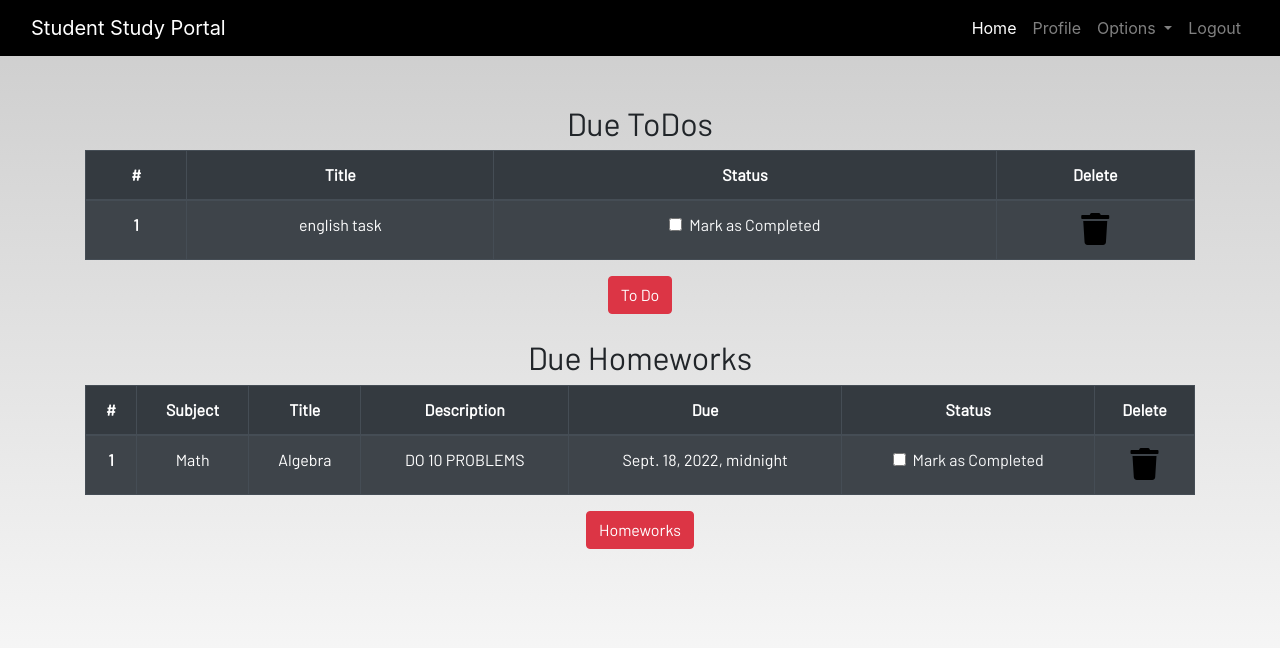
After one commit to myselfadib/StudyPortal, a Django app: page /profile/ in a window 1280 px wide. The commit adds this page. Shown: the top 648 px of the page. Run offline with Django 4.2, Linux system fonts and the light colour scheme; a user stored in the database is signed in; data comes from the database, SQL or seed files in the repository; both versions use the stored data as it was after the commit; some libraries are stand-ins or nearby versions; some web fonts are replaced.

Commit message:
finished the project

```diff
--- a/study/studyportal/dashboard/templates/dashboard/base.html
+++ b/study/studyportal/dashboard/templates/dashboard/base.html
@@ -20,17 +20,18 @@
   <header>
     <nav class="navbar navbar-expand-lg navbar-dark bg-dark">
       <div class="container-fluid">
-        <a class="navbar-brand" href="#">Student Study Portal</a>        <button class="navbar-toggler" type="button" data-bs-toggle="collapse" data-bs-target="#navbarSupportedContent"
+        <a class="navbar-brand" href="{% url 'home' %}">Student Study Portal</a>        <button class="navbar-toggler" type="button" data-bs-toggle="collapse" data-bs-target="#navbarSupportedContent"
           aria-controls="navbarSupportedContent" aria-expanded="false" aria-label="Toggle navigation">
           <span class="navbar-toggler-icon"></span>
         </button>
         <div class="collapse navbar-collapse justify-content-end" id="navbarSupportedContent">
           <ul class="navbar-nav mb-2 mb-lg-0">
             <li class="nav-item">
-              <a class="nav-link active" aria-current="page" href="#">Home</a>
+              <a class="nav-link active" aria-current="page" href="{% url 'home' %}">Home</a>
             </li>
+            {% if user.is_authenticated %}
             <li class="nav-item">
-              <a class="nav-link" href="#">Profile</a>
+              <a class="nav-link" href="{% url 'profile' %}">Profile</a>
             </li>
             <li class="nav-item dropdown">
               <a class="nav-link dropdown-toggle" href="#" id="navbarDropdown" role="button" data-toggle="dropdown"
@@ -38,31 +39,33 @@
                 Options
               </a>
               <div class="dropdown-menu" aria-labelledby="navbarDropdown">
-                <a class="dropdown-item" href="#">Books</a>
-                <a class="dropdown-item" href="#">Wikipedia</a>
+                <a class="dropdown-item" href="{% url 'books' %}">Books</a>
+                <a class="dropdown-item" href="{% url 'wiki' %}">Wikipedia</a>
                 <div class="dropdown-divider"></div>
 
-                <a class="dropdown-item" href="#">Dictionary</a>
-                <a class="dropdown-item" href="#">Youtube</a>
+                <a class="dropdown-item" href="{% url 'dictionary' %}">Dictionary</a>
+                <a class="dropdown-item" href="{% url 'youtube' %}">Youtube</a>
                 <div class="dropdown-divider"></div>
-                <a class="dropdown-item" href="#">To-do</a>
-                <a class="dropdown-item" href="#">Homework</a>
+                <a class="dropdown-item" href="{% url 'todo' %}">To-do</a>
+                <a class="dropdown-item" href="{% url 'homework' %}">Homework</a>
                 <div class="dropdown-divider"></div>
-                <a class="dropdown-item" href="#">Notes</a>
-                <a class="dropdown-item" href="#">Conversion</a>
+                <a class="dropdown-item" href="{% url 'notes' %}">Notes</a>
+                <a class="dropdown-item" href="{% url 'conversion' %}">Conversion</a>
                 <div class="dropdown-divider"></div>
               </div>
             </li>
 
             <li class="nav-item">
-              <a class="nav-link" href="#">Logout</a>
+              <a class="nav-link" href="{% url 'logout' %}">Logout</a>
+            </li>
+            {% else %}
+            <li class="nav-item">
+              <a class="nav-link" href="{% url 'register' %}">Register</a>
             </li>
             <li class="nav-item">
-              <a class="nav-link" href="#">Register</a>
+              <a class="nav-link" href="{% url 'login' %}">Login</a>
             </li>
-            <li class="nav-item">
-              <a class="nav-link" href="#">Login</a>
-            </li>
+            {% endif %}
           </ul>
         </div>
       </div>
--- /dev/null
+++ b/study/studyportal/dashboard/templates/dashboard/profile.html
@@ -0,0 +1,108 @@
+{% extends 'dashboard/base.html' %}
+{% load static %}
+{% load crispy_forms_tags%}
+{% block content %}
+<section class="text-center">
+
+    <div class="container">
+        {% if not todos_done %}
+        <h2>Due ToDos</h2>
+        <table class="table table-striped table-bordered table-hover table-dark">
+            <thead>
+                <tr>
+                    <th scope="col">#</th>
+                    <th scope="col">Title</th>
+                    <th scope="col">Status</th>
+                    <th scope="col">Delete</th>
+                </tr>
+            </thead>
+            <tbody>
+
+                {% for todo in todos  %}
+
+
+
+                <tr>
+                    <th scope="row">{{forloop.counter}}</th>
+                    <td>{{todo.title}}</td>
+                    <td>
+                        <a href="{% url 'update_todo' todo.id %}">
+                            <div class="form-check">
+                                {% if todo.is_finished == True %}
+                                <input class="form-check-input" type="checkbox" value="" checked>
+                                {% else %}
+                                <input class="form-check-input" type="checkbox" value="">
+                                {% endif %}
+                                <label class="form-check-label text-light" for="flexCheckDefault">
+                                    Mark as Completed
+                                </label>
+                            </div>
+                        </a>
+                    </td>
+
+                    <td><a href="{% url 'delete_todo' todo.id %}"><i class="fa fa-trash fa-2x"></i></a></td>
+                </tr>
+                {% endfor %}
+            </tbody>
+        </table>
+        {% else %}
+        <h3>All To dos are completed!!!!</h3>
+        {% endif %}
+        <a href="{% url 'todo' %}" class="btn btn-danger">To Do</a>
+        <br><br>
+
+        {% if not homework_done %}
+        <h2>Due Homeworks</h2>
+
+        <table class="table table-striped table-bordered table-hover table-dark">
+            <thead>
+                <tr>
+                    <th scope="col">#</th>
+                    <th scope="col">Subject</th>
+                    <th scope="col">Title</th>
+                    <th scope="col">Description</th>
+                    <th scope="col">Due</th>
+                    <th scope="col">Status</th>
+                    <th scope="col">Delete</th>
+                </tr>
+            </thead>
+            <tbody>
+
+                {% for hw in homeworks  %}
+
+
+
+                <tr>
+                    <th scope="row">{{forloop.counter}}</th>
+                    <td>{{hw.subject}}</td>
+                    <td>{{hw.title}}</td>
+                    <td>{{hw.description}}</td>
+                    <td>{{hw.due}}</td>
+
+                    <td>
+                        <a href="{% url 'update_homework' hw.id %}">
+                            <div class="form-check">
+                                {% if hw.is_finished == True %}
+                                <input class="form-check-input" type="checkbox" value="" checked>
+                                {% else %}
+                                <input class="form-check-input" type="checkbox" value="" >
+                                {% endif %}
+                                <label class="form-check-label text-light" for="flexCheckDefault">
+                                    Mark as Completed
+                                </label>
+                            </div>
+                        </a>
+                    </td>
+                    <td><a href="{% url 'delete_homework' hw.id %}"><i class="fa fa-trash fa-2x"></i></a></td>
+                </tr>
+                {% endfor %}
+            </tbody>
+        </table>
+        {% else %}
+        <h3>All To homeworks are completed!!!!</h3>
+        {% endif %}
+        <a href="{% url 'homework' %}" class="btn btn-danger">Homeworks</a>
+    </div>
+</section>
+
+{% endblock content %}
--- a/study/studyportal/dashboard/views.py
+++ b/study/studyportal/dashboard/views.py
@@ -6,10 +6,11 @@ from django.views import generic
 from youtubesearchpython import VideosSearch
 import requests
 import wikipedia
+from django.contrib.auth.decorators import login_required
 # Create your views here.
 def home(request):
     return render(request,'dashboard/home.html')
-
+@login_required
 def notes(request):
     if request.method == 'POST':
         form = NotesForm(request.POST)
@@ -22,7 +23,7 @@ def notes(request):
     notes = Notes.objects.filter(user=request.user)
     context = {'notes':notes,'form':form}
     return render(request,'dashboard/notes.html',context)
-
+@login_required
 def delete_note(request,pk=None):
     Notes.objects.get(id=pk).delete()
     return redirect("notes")
@@ -31,7 +32,7 @@ def delete_note(request,pk=None):
 class NotesDetailView(generic.DetailView):
     model = Notes
 
-
+@login_required
 def homework(request):
 
     if request.method == 'POST':
@@ -72,7 +73,7 @@ def homework(request):
     context = {'homeworks':homework,'hw_done':homework_done,'form':form,}
     return render(request,'dashboard/homework.html',context)
 
-
+@login_required
 def update_homework(request,pk=None):
     homework = Homework.objects.get(id=pk)
     if homework.is_finished == True:
@@ -82,7 +83,7 @@ def update_homework(request,pk=None):
     homework.save()
 
     return redirect('homework')
-
+@login_required
 def delete_homework(request,pk=None):
     Homework.objects.get(id=pk).delete()
     return redirect('homework')
@@ -121,7 +122,7 @@ def youtube(request):
     context = {'form':form}
     return render(request, 'dashboard/youtube.html',context)
 
-
+@login_required
 def todo(request):
     if request.method == 'POST':
         form = TodoForm(request.POST)
@@ -156,7 +157,7 @@ def todo(request):
         'todos_done':todos_done,
     }
     return render(request,'dashboard/todo.html',context)
-
+@login_required
 def update_todo(request,pk=None):
     todo = ToDo.objects.get(id=pk)
     if todo.is_finished == True:
@@ -165,7 +166,7 @@ def update_todo(request,pk=None):
         todo.is_finished = True
     todo.save()
     return redirect('todo')
-
+@login_required
 def delete_todo(request,pk=None):
 
     ToDo.objects.get(id=pk).delete()
@@ -349,3 +350,27 @@ def register(request):
 
 
     return render(request,'dashboard/register.html',context)
+
+
+
+@login_required
+def profile(request):
+    homeworks = Homework.objects.filter(is_finished = False, user = request.user)
+    todos = ToDo.objects.filter(is_finished = False, user = request.user)
+    if len(homeworks) == 0:
+        homework_done = True
+    else:
+        homework_done = False
+
+    if len(todos) == 0:
+        todos_done = True
+    else:
+        todos_done = False
+
+    context = {
+        'homeworks':homeworks,
+        'todos':todos,
+        'homework_done':homework_done,
+        'todos_done':todos_done
+    }
+    return render(request,'dashboard/profile.html',context)
--- a/study/studyportal/studyportal/urls.py
+++ b/study/studyportal/studyportal/urls.py
@@ -23,4 +23,6 @@ urlpatterns = [
     path('',include('dashboard.urls')),
     path('register/', dash_views.register,name='register'),
     path('login/', auth_views.LoginView.as_view(template_name='dashboard/login.html'),name='login'),
+    path('profile/', dash_views.profile,name='profile'),
+    path('logout/', auth_views.LogoutView.as_view(template_name='dashboard/logout.html'),name='logout'),
 ]
```
Also changed, not shown: study/studyportal/dashboard/templates/dashboard/home.html (+8 -8 lines), study/studyportal/dashboard/templates/dashboard/logout.html (added, +13 -0 lines), study/studyportal/db.sqlite3.
